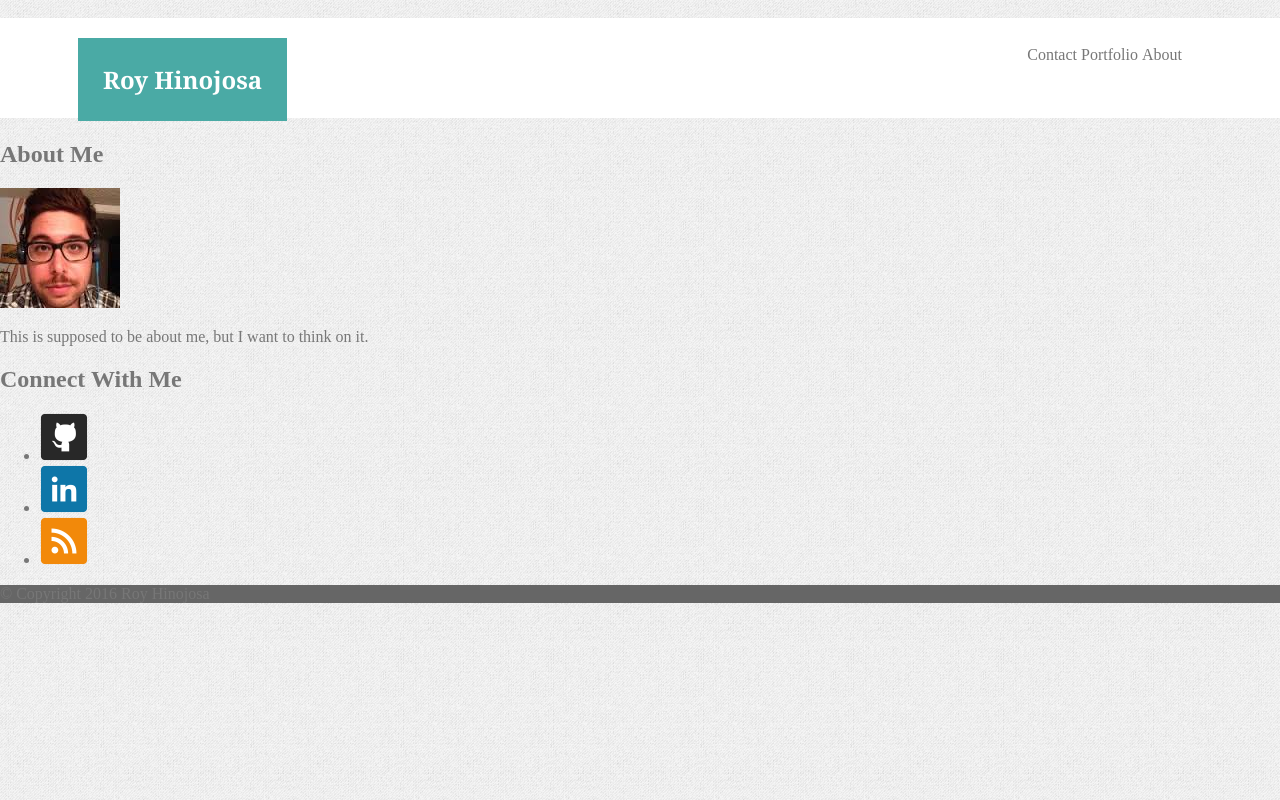
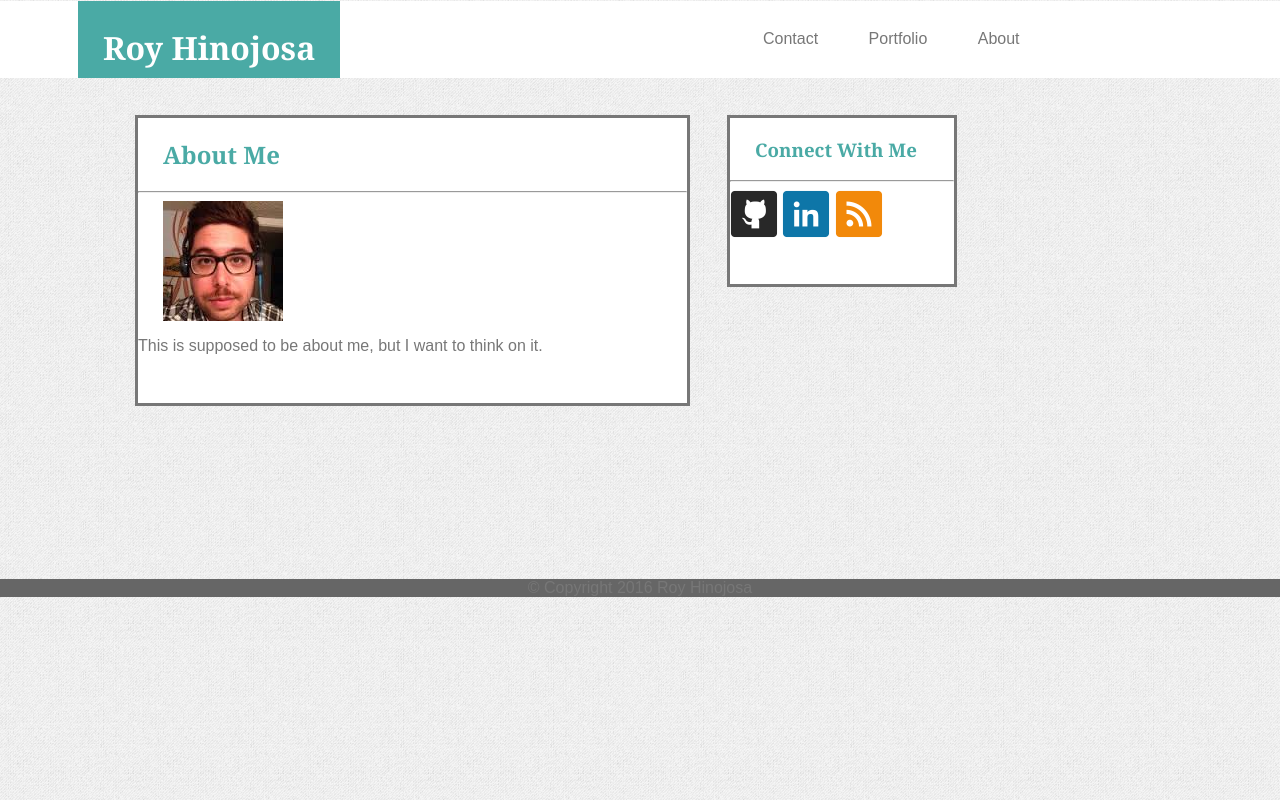
Before and after one commit to rhino15/Basic-Portfolio, a PHP site: page / in a window 1280 px wide. Run offline with PHP 8.4, Linux system fonts and the light colour scheme.

Commit message:
changed html and css

```diff
--- a/assets/css/style.css
+++ b/assets/css/style.css
@@ -3,20 +3,26 @@
 }
 
 body {
+	height: 100%;
+	width: 960px;
 	display: inline;
 	background-image: url(../../assets/images/gray_jean/gray_jean/gray_jean.png);
 	color: #777777;
+	font-family: 'Arial', 'Helvetica Neue', Helvetica, sans-serif;
 }
 
 header {
-
-	height: 100px;
+	height: 77px;
+	margin-top: -17px;
 	background-color: #ffffff;
 	clear: both;
 }
 
-#header h2 {
+#header h1 {
 	float: left;
+	height: 77px;
+	margin-top: 0px;
+	margin-bottom: 1px;
 	margin-left: 78px;
 	padding: 25px;
 	background-color: #4aaaa5;
@@ -29,11 +35,11 @@ header {
 	text-decoration: none;
 	margin-bottom: 29px;
 	margin-left: 700px;
-	margin-top: 28px;
+	margin-top: -49px;
 }
 
 #header li {
-
+	padding: 0 23px;
 	display: inline;
 	list-style-type: none;
 }
@@ -42,32 +48,68 @@ header {
 	text-decoration: none;
 	color: #777777;
 }
-#main-bio {
-
+#main-content {
+	float: left;
+	border: solid;
+	margin: 36px 37px 43px 135px;
+	height: 291px;
+	width: 555px;
+	background-color: #ffffff;
 }
 
-#top li a {
-
+#main-content h1 {
+	color: #4aaaa5;
+	margin-left: 25px;
+	font-family: 'Georgia', Times, Times New Roman, serif;
 }
 
-#main-bio h1 {
-
+#main-content img {
+	margin-left: 25px;
+	float: left;
 }
 
-#main-bio p {
+#main-content p {
+	float: left;
+}
 
+#sidebar {
+	border: solid;
+	background-color: #ffffff;
+	float: left;
+	margin-top: 36px;
+	height: 172px;
+	width: 230px;
+}
+
+#sidebar ul {
+	margin-right: 25px;
+	padding: 0;
+	margin: 0;
+	text-decoration: none;
+}
+
+#sidebar li {
+	display: inline;
+}
+
+#sidebar h3 {
+	color: #4aaaa5;
+	margin-left: 25px;
+	font-family: 'Georgia', Times, Times New Roman, serif;
 }
 
 .container {
+	height: 484px;
 	clear: both;
 }
 
 
 footer {
+	clear: both;
 	background-color: #666666;
 
 }
 
 footer p {
-
+	text-align: center;
 }
--- a/index.html
+++ b/index.html
@@ -6,7 +6,7 @@
 	</head>
 	<body>
 		<header id="header">
-			<h2>Roy Hinojosa</h2>
+			<h1>Roy Hinojosa</h1>
 			<ul>
 				<li><a href="#">Contact</a></li>
 				<li><a href="#">Portfolio</a></li>
@@ -15,13 +15,15 @@
 		</header>
 
 		<div class="container">
-			<section id="main-bio">
+			<section id="main-content">
 				<h1>About Me</h1>
+				<hr>
 				<img src="assets/images/roy_photo.jpg" alt="Roy's photo">
 				<p>This is supposed to be about me, but I want to think on it.</p>
 			</section>
-			<section id="connects">
-				<h2>Connect With Me</h2>
+			<section id="sidebar">
+				<h3>Connect With Me</h3>
+				<hr>
 				<ul>
 					<li><a href="http://www.github.com/rhino15"><img src="assets/images/github_icon.png" alt="github logo"></a></li>
 					<li><a href="https://www.linkedin.com/in/roy-hinojosa-41a06159"><img src="assets/images/linkedin_icon.png" alt="linkedin logo"></a></li>
```
